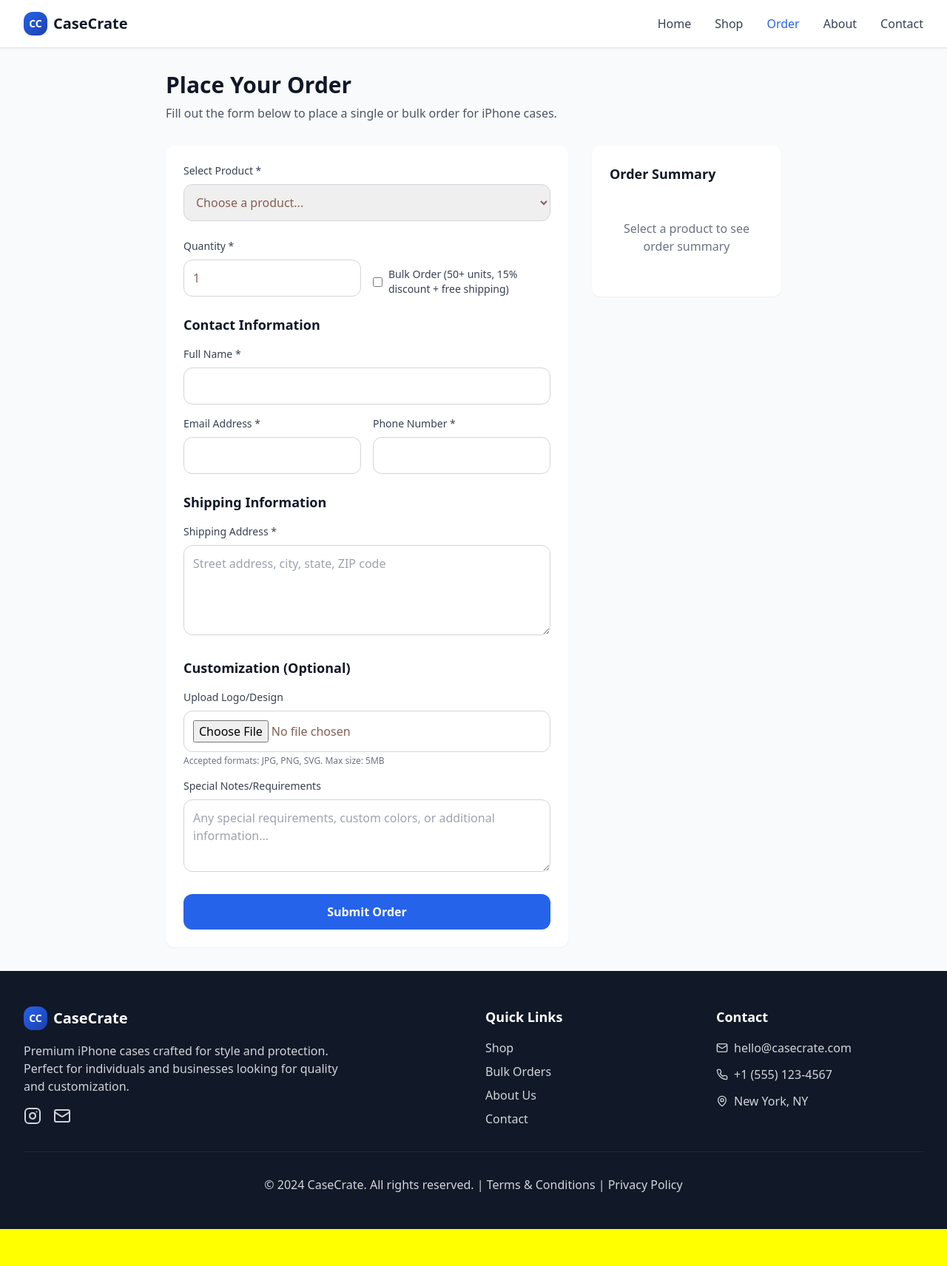
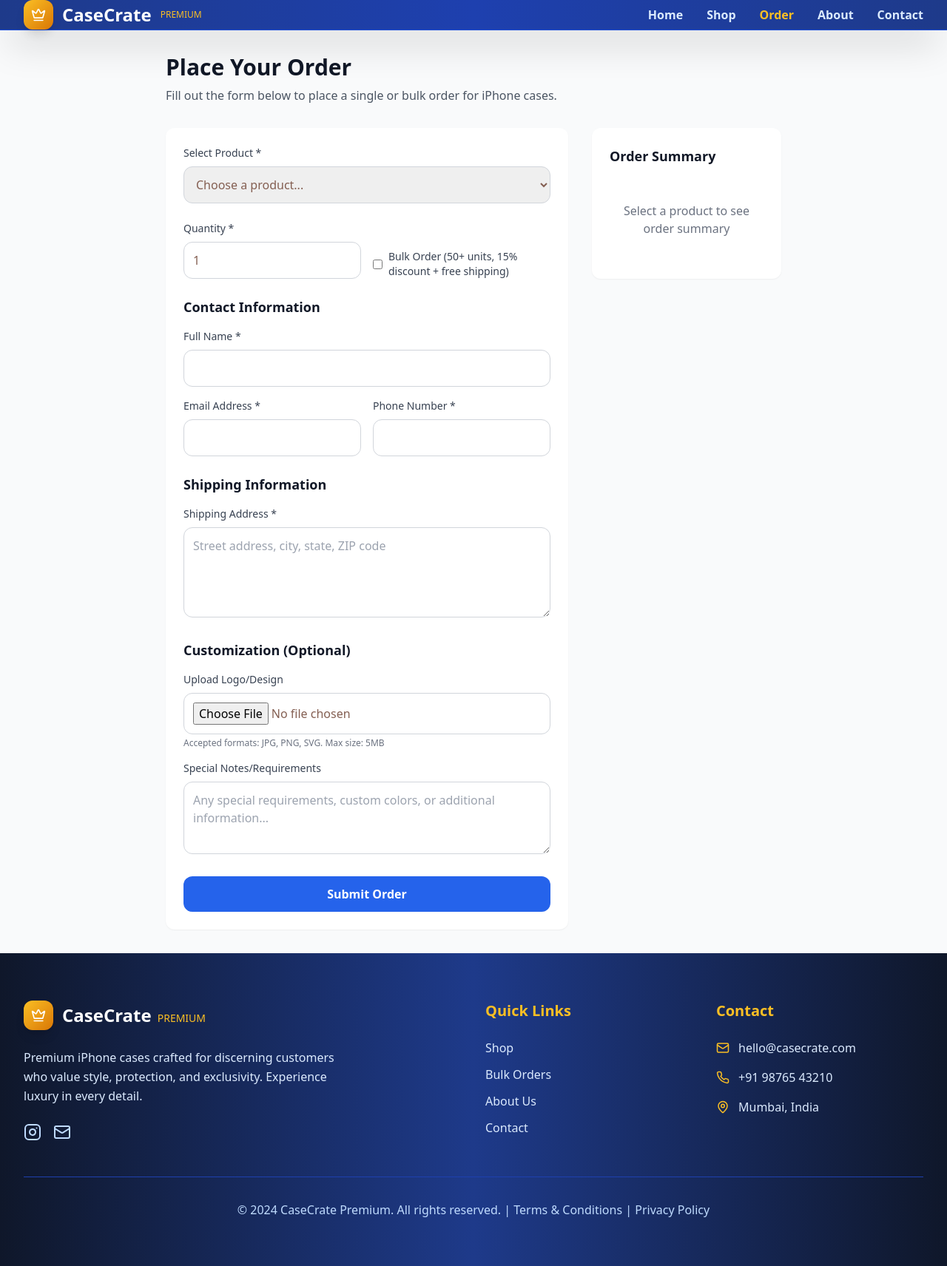
Before and after one commit to JayRamoliya/casecrate-heartbeat-designs, a React (Vite) app: page /order in a window 1280 px wide. Shown: the whole page at 74% size. Before the commit the page ends 1662 px from the top, so only its background shows below. Built offline with nearby package versions, Linux system fonts and the light colour scheme.

Commit message:
Add blue theme for premium look
Implemented a blue theme across the website to enhance the premium feel and convey a sense of luxury and trust.

```diff
--- a/src/components/Footer.tsx
+++ b/src/components/Footer.tsx
@@ -1,28 +1,31 @@
 
 import { Link } from 'react-router-dom';
-import { Instagram, Mail, Phone, MapPin } from 'lucide-react';
+import { Instagram, Mail, Phone, MapPin, Crown } from 'lucide-react';
 
 const Footer = () => {
   return (
-    <footer className="bg-gray-900 dark:bg-gray-950 text-white">
-      <div className="max-w-7xl mx-auto px-4 sm:px-6 lg:px-8 py-12">
+    <footer className="bg-gradient-to-r from-slate-900 via-blue-900 to-slate-900 text-white">
+      <div className="max-w-7xl mx-auto px-4 sm:px-6 lg:px-8 py-16">
         <div className="grid grid-cols-1 md:grid-cols-4 gap-8">
           {/* Brand */}
           <div className="col-span-1 md:col-span-2">
-            <div className="flex items-center space-x-2 mb-4">
-              <div className="w-8 h-8 bg-gradient-to-br from-blue-600 to-blue-800 rounded-lg flex items-center justify-center">
-                <span className="text-white font-bold text-sm">CC</span>
+            <div className="flex items-center space-x-3 mb-6">
+              <div className="w-10 h-10 bg-gradient-to-br from-amber-400 to-amber-600 rounded-xl flex items-center justify-center shadow-lg">
+                <Crown className="text-white" size={20} />
               </div>
-              <span className="text-xl font-bold">CaseCrate</span>
+              <div>
+                <span className="text-2xl font-bold">CaseCrate</span>
+                <span className="text-amber-400 text-sm font-medium ml-2">PREMIUM</span>
+              </div>
             </div>
-            <p className="text-gray-300 dark:text-gray-400 mb-4 max-w-md">
-              Premium iPhone cases crafted for style and protection. Perfect for individuals and businesses looking for quality and customization.
+            <p className="text-blue-100 mb-6 max-w-md leading-relaxed">
+              Premium iPhone cases crafted for discerning customers who value style, protection, and exclusivity. Experience luxury in every detail.
             </p>
             <div className="flex space-x-4">
-              <a href="#" className="text-gray-300 dark:text-gray-400 hover:text-white transition-colors">
+              <a href="#" className="text-blue-200 hover:text-amber-400 transition-colors duration-300 hover:scale-110 transform">
                 <Instagram size={24} />
               </a>
-              <a href="mailto:hello@casecrate.com" className="text-gray-300 dark:text-gray-400 hover:text-white transition-colors">
+              <a href="mailto:hello@casecrate.com" className="text-blue-200 hover:text-amber-400 transition-colors duration-300 hover:scale-110 transform">
                 <Mail size={24} />
               </a>
             </div>
@@ -30,37 +33,37 @@ const Footer = () => {
 
           {/* Quick Links */}
           <div>
-            <h3 className="text-lg font-semibold mb-4">Quick Links</h3>
-            <div className="space-y-2">
-              <Link to="/shop" className="block text-gray-300 dark:text-gray-400 hover:text-white transition-colors">Shop</Link>
-              <Link to="/order" className="block text-gray-300 dark:text-gray-400 hover:text-white transition-colors">Bulk Orders</Link>
-              <Link to="/about" className="block text-gray-300 dark:text-gray-400 hover:text-white transition-colors">About Us</Link>
-              <Link to="/contact" className="block text-gray-300 dark:text-gray-400 hover:text-white transition-colors">Contact</Link>
+            <h3 className="text-xl font-bold mb-6 text-amber-400">Quick Links</h3>
+            <div className="space-y-3">
+              <Link to="/shop" className="block text-blue-100 hover:text-white transition-colors duration-300 hover:translate-x-2 transform">Shop</Link>
+              <Link to="/order" className="block text-blue-100 hover:text-white transition-colors duration-300 hover:translate-x-2 transform">Bulk Orders</Link>
+              <Link to="/about" className="block text-blue-100 hover:text-white transition-colors duration-300 hover:translate-x-2 transform">About Us</Link>
+              <Link to="/contact" className="block text-blue-100 hover:text-white transition-colors duration-300 hover:translate-x-2 transform">Contact</Link>
             </div>
           </div>
 
           {/* Contact Info */}
           <div>
-            <h3 className="text-lg font-semibold mb-4">Contact</h3>
-            <div className="space-y-3">
-              <div className="flex items-center space-x-2 text-gray-300 dark:text-gray-400">
-                <Mail size={16} />
+            <h3 className="text-xl font-bold mb-6 text-amber-400">Contact</h3>
+            <div className="space-y-4">
+              <div className="flex items-center space-x-3 text-blue-100 hover:text-white transition-colors duration-300">
+                <Mail size={18} className="text-amber-400" />
                 <span>hello@casecrate.com</span>
               </div>
-              <div className="flex items-center space-x-2 text-gray-300 dark:text-gray-400">
-                <Phone size={16} />
-                <span>+1 (555) 123-4567</span>
+              <div className="flex items-center space-x-3 text-blue-100 hover:text-white transition-colors duration-300">
+                <Phone size={18} className="text-amber-400" />
+                <span>+91 98765 43210</span>
               </div>
-              <div className="flex items-center space-x-2 text-gray-300 dark:text-gray-400">
-                <MapPin size={16} />
-                <span>New York, NY</span>
+              <div className="flex items-center space-x-3 text-blue-100 hover:text-white transition-colors duration-300">
+                <MapPin size={18} className="text-amber-400" />
+                <span>Mumbai, India</span>
               </div>
             </div>
           </div>
         </div>
 
-        <div className="border-t border-gray-800 dark:border-gray-700 mt-8 pt-8 text-center text-gray-300 dark:text-gray-400">
-          <p>&copy; 2024 CaseCrate. All rights reserved. | Terms & Conditions | Privacy Policy</p>
+        <div className="border-t border-blue-800 mt-12 pt-8 text-center text-blue-200">
+          <p>&copy; 2024 CaseCrate Premium. All rights reserved. | Terms & Conditions | Privacy Policy</p>
         </div>
       </div>
     </footer>
--- a/src/components/Header.tsx
+++ b/src/components/Header.tsx
@@ -1,7 +1,7 @@
 
 import { useState } from 'react';
 import { Link, useLocation } from 'react-router-dom';
-import { Menu, X } from 'lucide-react';
+import { Menu, X, Crown } from 'lucide-react';
 
 const Header = () => {
   const [isMenuOpen, setIsMenuOpen] = useState(false);
@@ -10,55 +10,56 @@ const Header = () => {
   const isActive = (path: string) => location.pathname === path;
 
   return (
-    <header className="bg-white shadow-sm sticky top-0 z-50 border-b border-gray-200">
+    <header className="bg-gradient-to-r from-blue-900 via-blue-800 to-blue-900 shadow-2xl sticky top-0 z-50 border-b border-blue-700">
       <div className="max-w-7xl mx-auto px-4 sm:px-6 lg:px-8">
-        <div className="flex justify-between items-center h-16">
+        <div className="flex justify-between items-center h-18">
           {/* Logo */}
-          <Link to="/" className="flex items-center space-x-2">
-            <div className="w-8 h-8 bg-gradient-to-br from-blue-600 to-blue-800 rounded-lg flex items-center justify-center">
-              <span className="text-white font-bold text-sm">CC</span>
+          <Link to="/" className="flex items-center space-x-3">
+            <div className="w-10 h-10 bg-gradient-to-br from-amber-400 to-amber-600 rounded-xl flex items-center justify-center shadow-lg">
+              <Crown className="text-white" size={20} />
             </div>
-            <span className="text-xl font-bold text-gray-900">CaseCrate</span>
+            <span className="text-2xl font-bold text-white">CaseCrate</span>
+            <span className="text-xs text-amber-400 font-medium hidden sm:block">PREMIUM</span>
           </Link>
 
           {/* Desktop Navigation */}
           <nav className="hidden md:flex items-center space-x-8">
             <Link
               to="/"
-              className={`font-medium transition-colors ${
-                isActive('/') ? 'text-blue-600' : 'text-gray-700 hover:text-blue-600'
+              className={`font-semibold transition-all duration-300 hover:scale-105 ${
+                isActive('/') ? 'text-amber-400' : 'text-blue-100 hover:text-white'
               }`}
             >
               Home
             </Link>
             <Link
               to="/shop"
-              className={`font-medium transition-colors ${
-                isActive('/shop') ? 'text-blue-600' : 'text-gray-700 hover:text-blue-600'
+              className={`font-semibold transition-all duration-300 hover:scale-105 ${
+                isActive('/shop') ? 'text-amber-400' : 'text-blue-100 hover:text-white'
               }`}
             >
               Shop
             </Link>
             <Link
               to="/order"
-              className={`font-medium transition-colors ${
-                isActive('/order') ? 'text-blue-600' : 'text-gray-700 hover:text-blue-600'
+              className={`font-semibold transition-all duration-300 hover:scale-105 ${
+                isActive('/order') ? 'text-amber-400' : 'text-blue-100 hover:text-white'
               }`}
             >
               Order
             </Link>
             <Link
               to="/about"
-              className={`font-medium transition-colors ${
-                isActive('/about') ? 'text-blue-600' : 'text-gray-700 hover:text-blue-600'
+              className={`font-semibold transition-all duration-300 hover:scale-105 ${
+                isActive('/about') ? 'text-amber-400' : 'text-blue-100 hover:text-white'
               }`}
             >
               About
             </Link>
             <Link
               to="/contact"
-              className={`font-medium transition-colors ${
-                isActive('/contact') ? 'text-blue-600' : 'text-gray-700 hover:text-blue-600'
+              className={`font-semibold transition-all duration-300 hover:scale-105 ${
+                isActive('/contact') ? 'text-amber-400' : 'text-blue-100 hover:text-white'
               }`}
             >
               Contact
@@ -69,7 +70,7 @@ const Header = () => {
           <div className="md:hidden">
             <button
               onClick={() => setIsMenuOpen(!isMenuOpen)}
-              className="p-2 rounded-md text-gray-700 hover:text-gray-900 hover:bg-gray-100"
+              className="p-2 rounded-lg text-blue-100 hover:text-white hover:bg-blue-800/50 transition-all duration-300"
             >
               {isMenuOpen ? <X size={24} /> : <Menu size={24} />}
             </button>
@@ -78,12 +79,12 @@ const Header = () => {
 
         {/* Mobile Navigation */}
         {isMenuOpen && (
-          <div className="md:hidden py-4 border-t border-gray-200">
-            <div className="flex flex-col space-y-3">
+          <div className="md:hidden py-6 border-t border-blue-700/50">
+            <div className="flex flex-col space-y-4">
               <Link
                 to="/"
-                className={`px-3 py-2 font-medium ${
-                  isActive('/') ? 'text-blue-600' : 'text-gray-700'
+                className={`px-4 py-3 font-semibold rounded-lg transition-all duration-300 ${
+                  isActive('/') ? 'text-amber-400 bg-blue-800/50' : 'text-blue-100 hover:text-white hover:bg-blue-800/30'
                 }`}
                 onClick={() => setIsMenuOpen(false)}
               >
@@ -91,8 +92,8 @@ const Header = () => {
               </Link>
               <Link
                 to="/shop"
-                className={`px-3 py-2 font-medium ${
-                  isActive('/shop') ? 'text-blue-600' : 'text-gray-700'
+                className={`px-4 py-3 font-semibold rounded-lg transition-all duration-300 ${
+                  isActive('/shop') ? 'text-amber-400 bg-blue-800/50' : 'text-blue-100 hover:text-white hover:bg-blue-800/30'
                 }`}
                 onClick={() => setIsMenuOpen(false)}
               >
@@ -100,8 +101,8 @@ const Header = () => {
               </Link>
               <Link
                 to="/order"
-                className={`px-3 py-2 font-medium ${
-                  isActive('/order') ? 'text-blue-600' : 'text-gray-700'
+                className={`px-4 py-3 font-semibold rounded-lg transition-all duration-300 ${
+                  isActive('/order') ? 'text-amber-400 bg-blue-800/50' : 'text-blue-100 hover:text-white hover:bg-blue-800/30'
                 }`}
                 onClick={() => setIsMenuOpen(false)}
               >
@@ -109,8 +110,8 @@ const Header = () => {
               </Link>
               <Link
                 to="/about"
-                className={`px-3 py-2 font-medium ${
-                  isActive('/about') ? 'text-blue-600' : 'text-gray-700'
+                className={`px-4 py-3 font-semibold rounded-lg transition-all duration-300 ${
+                  isActive('/about') ? 'text-amber-400 bg-blue-800/50' : 'text-blue-100 hover:text-white hover:bg-blue-800/30'
                 }`}
                 onClick={() => setIsMenuOpen(false)}
               >
@@ -118,8 +119,8 @@ const Header = () => {
               </Link>
               <Link
                 to="/contact"
-                className={`px-3 py-2 font-medium ${
-                  isActive('/contact') ? 'text-blue-600' : 'text-gray-700'
+                className={`px-4 py-3 font-semibold rounded-lg transition-all duration-300 ${
+                  isActive('/contact') ? 'text-amber-400 bg-blue-800/50' : 'text-blue-100 hover:text-white hover:bg-blue-800/30'
                 }`}
                 onClick={() => setIsMenuOpen(false)}
               >
--- a/src/components/ProductCard.tsx
+++ b/src/components/ProductCard.tsx
@@ -1,7 +1,7 @@
 
 import { useState, useEffect } from 'react';
 import { Link } from 'react-router-dom';
-import { Heart } from 'lucide-react';
+import { Heart, Star } from 'lucide-react';
 
 interface Product {
   id: string;
@@ -46,44 +46,59 @@ const ProductCard = ({ product, showOrderButton = true }: ProductCardProps) => {
   };
 
   return (
-    <div className="bg-white rounded-2xl shadow-sm hover:shadow-xl transition-all duration-300 overflow-hidden border border-gray-100 group">
+    <div className="premium-card overflow-hidden group">
       <Link to={`/product/${product.id}`}>
-        <div className="aspect-square overflow-hidden">
+        <div className="aspect-square overflow-hidden relative">
           <img
             src={product.image}
             alt={product.name}
-            className="w-full h-full object-cover group-hover:scale-105 transition-transform duration-500"
+            className="w-full h-full object-cover group-hover:scale-110 transition-transform duration-700"
           />
+          <div className="absolute top-4 left-4 bg-gradient-to-r from-amber-400 to-amber-500 text-white text-xs font-bold px-3 py-1 rounded-full">
+            PREMIUM
+          </div>
         </div>
       </Link>
 
-      <div className="p-5">
-        <div className="flex justify-between items-start mb-2">
+      <div className="p-6">
+        <div className="flex justify-between items-start mb-3">
           <Link to={`/product/${product.id}`}>
-            <h3 className="font-semibold text-gray-900 hover:text-blue-600 transition-colors text-lg">
+            <h3 className="font-bold text-slate-800 hover:text-blue-700 transition-colors text-lg luxury-text">
               {product.name}
             </h3>
           </Link>
           <button
             onClick={handleLike}
-            className={`flex items-center space-x-1 px-2 py-1 rounded-full transition-all duration-200 ${
+            className={`flex items-center space-x-1 px-3 py-2 rounded-full transition-all duration-300 ${
               isLiked
-                ? 'text-red-500 bg-red-50 scale-110'
-                : 'text-gray-400 hover:text-red-500 hover:bg-red-50 hover:scale-110'
+                ? 'text-red-500 bg-red-50 scale-110 shadow-md'
+                : 'text-slate-400 hover:text-red-500 hover:bg-red-50 hover:scale-110 hover:shadow-md'
             }`}
           >
             <Heart size={16} fill={isLiked ? 'currentColor' : 'none'} />
-            <span className="text-xs font-medium">{likes}</span>
+            <span className="text-sm font-medium">{likes}</span>
           </button>
         </div>
 
-        <p className="text-sm text-gray-500 mb-3">
+        <div className="flex items-center space-x-1 mb-2">
+          {[...Array(5)].map((_, i) => (
+            <Star key={i} size={14} className="text-amber-400 fill-current" />
+          ))}
+          <span className="text-sm text-slate-600 ml-2">4.9 Rating</span>
+        </div>
+
+        <p className="text-sm text-slate-600 mb-4 font-medium">
           Compatible with {product.model}
         </p>
 
-        <p className="text-xl font-bold text-gray-900 mb-4">
-          ₹{(product.price * 83).toLocaleString('en-IN')}
-        </p>
+        <div className="flex items-center justify-between mb-6">
+          <p className="text-2xl font-bold text-blue-800">
+            ₹{(product.price * 83).toLocaleString('en-IN')}
+          </p>
+          <span className="text-sm text-slate-500 line-through">
+            ₹{(product.price * 83 * 1.3).toLocaleString('en-IN')}
+          </span>
+        </div>
 
         {showOrderButton && (
           <Link
--- a/src/index.css
+++ b/src/index.css
@@ -5,13 +5,13 @@
 
 @layer base {
   :root {
-    --background: 255 255 255;
+    --background: 248 250 252;
     --foreground: 15 23 42;
 
     --card: 255 255 255;
     --card-foreground: 15 23 42;
 
-    --primary: 59 130 246;
+    --primary: 30 58 138;
     --primary-foreground: 255 255 255;
 
     --secondary: 241 245 249;
@@ -20,12 +20,12 @@
     --muted: 248 250 252;
     --muted-foreground: 100 116 139;
 
-    --accent: 239 246 255;
-    --accent-foreground: 29 78 216;
+    --accent: 219 234 254;
+    --accent-foreground: 30 58 138;
 
     --border: 226 232 240;
     --input: 226 232 240;
-    --ring: 59 130 246;
+    --ring: 30 58 138;
 
     --radius: 0.75rem;
   }
@@ -37,7 +37,7 @@
   }
 
   body {
-    @apply bg-background text-foreground font-sans antialiased;
+    @apply bg-slate-50 text-foreground font-sans antialiased;
   }
 
   html {
@@ -47,18 +47,34 @@
 
 @layer components {
   .glass-card {
-    @apply bg-white/80 backdrop-blur-sm border border-white/20 shadow-lg;
+    @apply bg-white/95 backdrop-blur-sm border border-blue-100/50 shadow-xl;
   }
 
-  .gradient-bg {
-    background: linear-gradient(135deg, #667eea 0%, #764ba2 100%);
+  .luxury-gradient {
+    background: linear-gradient(135deg, #1e40af 0%, #3730a3 25%, #1e3a8a 50%, #312e81 75%, #1e1b4b 100%);
+  }
+
+  .premium-gradient {
+    background: linear-gradient(135deg, #dbeafe 0%, #bfdbfe 25%, #93c5fd 50%, #60a5fa 75%, #3b82f6 100%);
   }
 
   .btn-primary {
-    @apply bg-blue-600 hover:bg-blue-700 text-white px-6 py-3 rounded-xl font-semibold transition-all duration-200 shadow-lg hover:shadow-xl transform hover:-translate-y-0.5;
+    @apply bg-gradient-to-r from-blue-700 to-blue-800 hover:from-blue-800 hover:to-blue-900 text-white px-8 py-4 rounded-xl font-semibold transition-all duration-300 shadow-lg hover:shadow-xl transform hover:-translate-y-1 border border-blue-600;
   }
 
   .btn-secondary {
-    @apply bg-white hover:bg-gray-50 text-gray-900 border border-gray-200 px-6 py-3 rounded-xl font-semibold transition-all duration-200 shadow-sm hover:shadow-md;
+    @apply bg-white hover:bg-blue-50 text-blue-800 border-2 border-blue-200 hover:border-blue-300 px-8 py-4 rounded-xl font-semibold transition-all duration-300 shadow-md hover:shadow-lg transform hover:-translate-y-0.5;
+  }
+
+  .premium-card {
+    @apply bg-white border border-blue-100 rounded-2xl shadow-lg hover:shadow-2xl transition-all duration-500 hover:border-blue-200;
+  }
+
+  .luxury-text {
+    @apply bg-gradient-to-r from-blue-800 via-blue-700 to-blue-900 bg-clip-text text-transparent;
+  }
+
+  .gold-accent {
+    @apply text-amber-600;
   }
 }
```
Also changed, not shown: src/pages/Index.tsx (+62 -51 lines), src/pages/Shop.tsx (+33 -28 lines).
